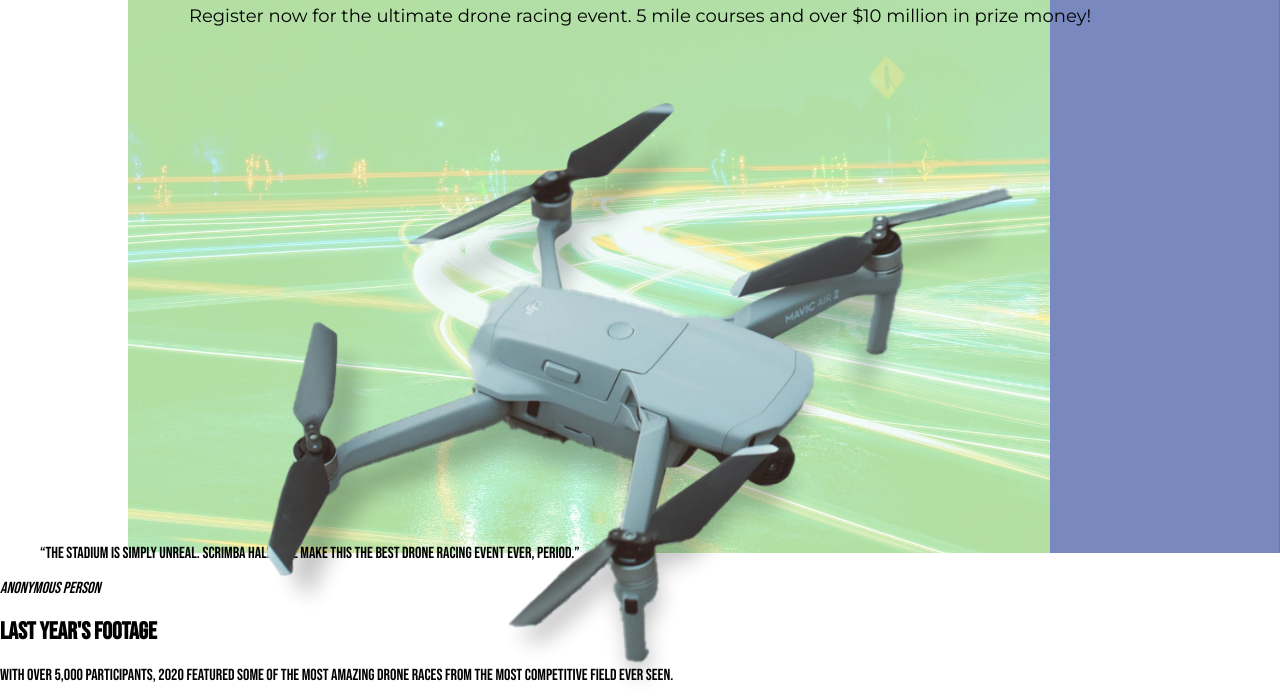
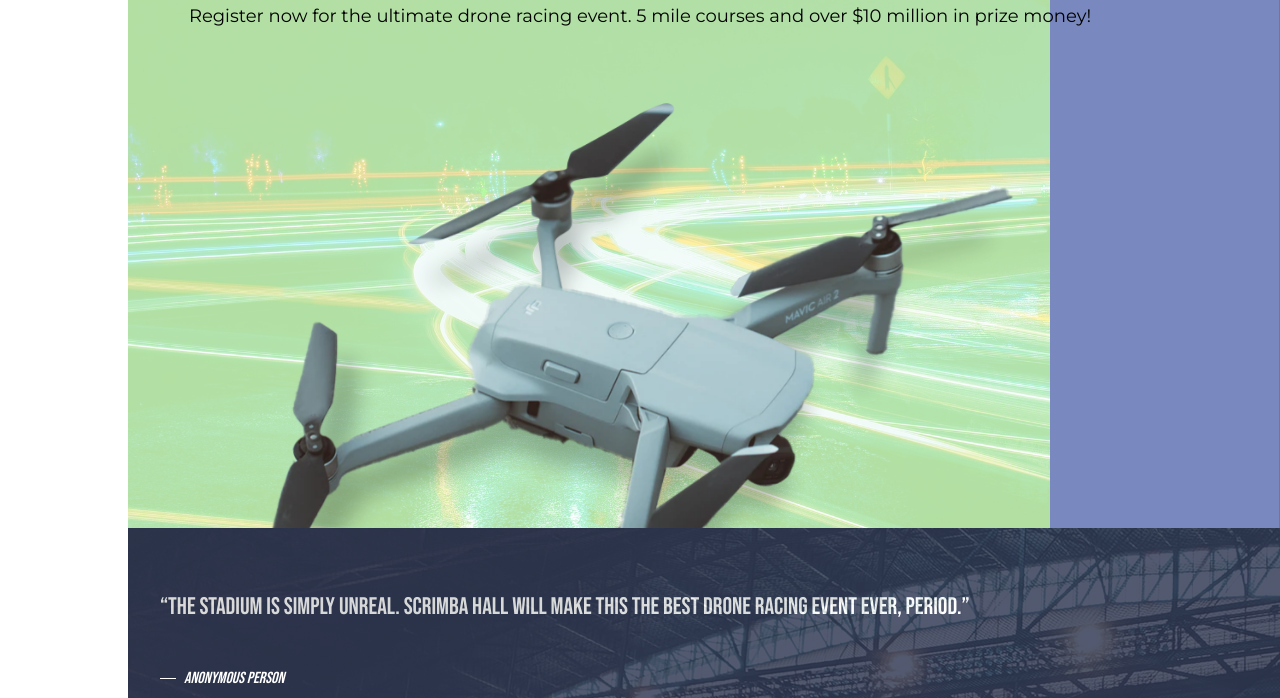
Before and after one commit to dev-arpita/gary-drone-page, a plain HTML site: page index.html in a window 1280 px wide. Shown: the part 247-945 px from the top of the page. Drawn offline with Linux system fonts and the light colour scheme.

Commit message:
CSS: Styling the Quote Section

```diff
--- a/index.css
+++ b/index.css
@@ -154,3 +154,45 @@ h1 {
         opacity: 0;
     }
 }
+
+/* Section 1 */
+
+.quote {
+    width: 90%;
+    background-color: #303853;
+    color: white;
+    position: relative;
+    padding: 4em 2em;
+    margin-left: auto;
+    height: 75vh;
+}
+
+.quote:before {
+    content: '';
+    position: absolute;
+    top: 0;
+    left: 0;
+    background: url('./assets/stadium.jpg');
+    width: 100%;
+    height: 100%;
+    opacity: 17%;
+}
+
+blockquote {
+    margin: 0 0 2em 0;
+    font-size: 1.5rem;
+}
+
+cite {
+    position: relative;
+    padding-left: 1.5em;
+}
+
+cite:before {
+    content: '';
+    position: absolute;
+    width: 1em;
+    border-bottom: 1px solid white;
+    left: 0;
+    top: 50%;
+}
```
